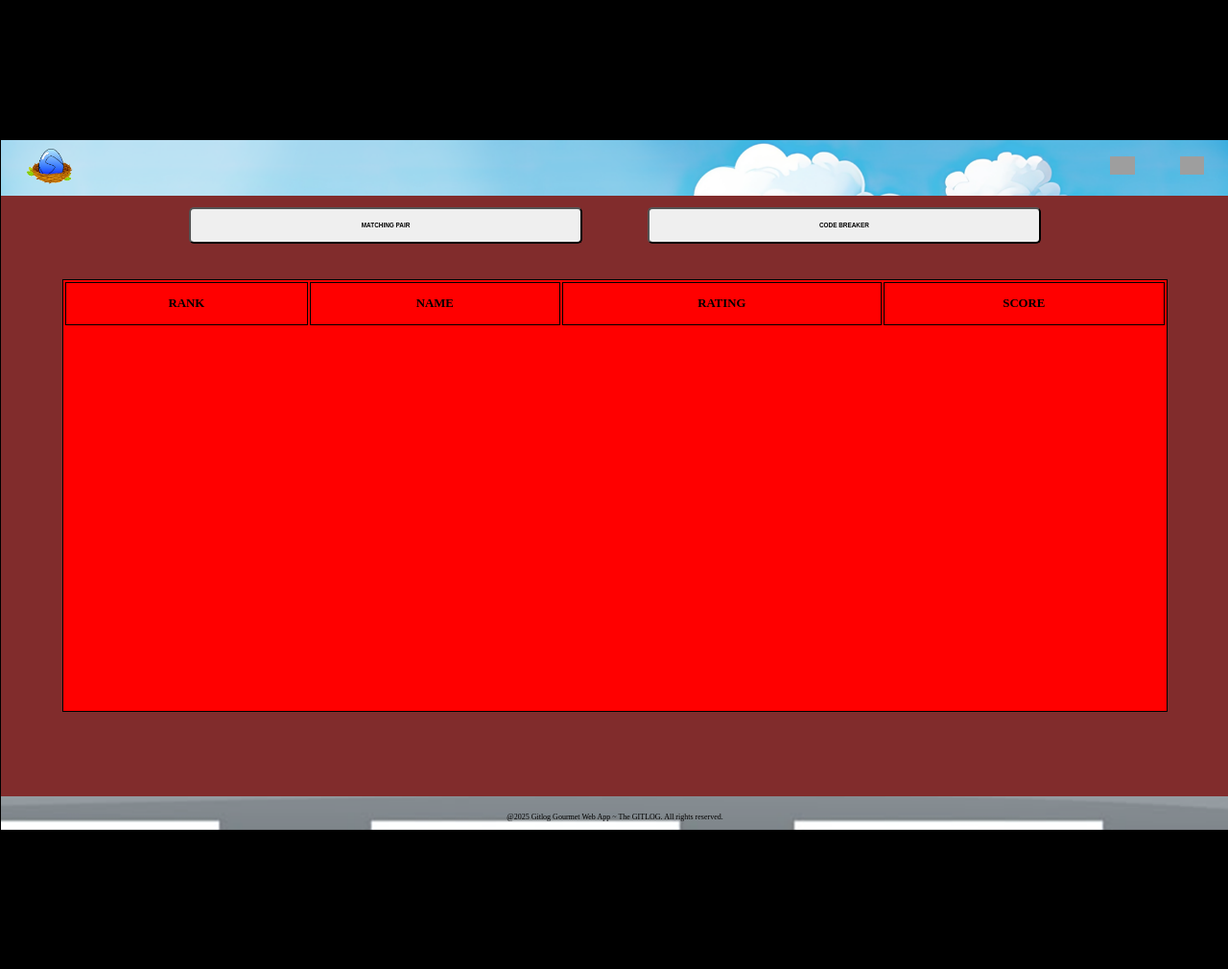
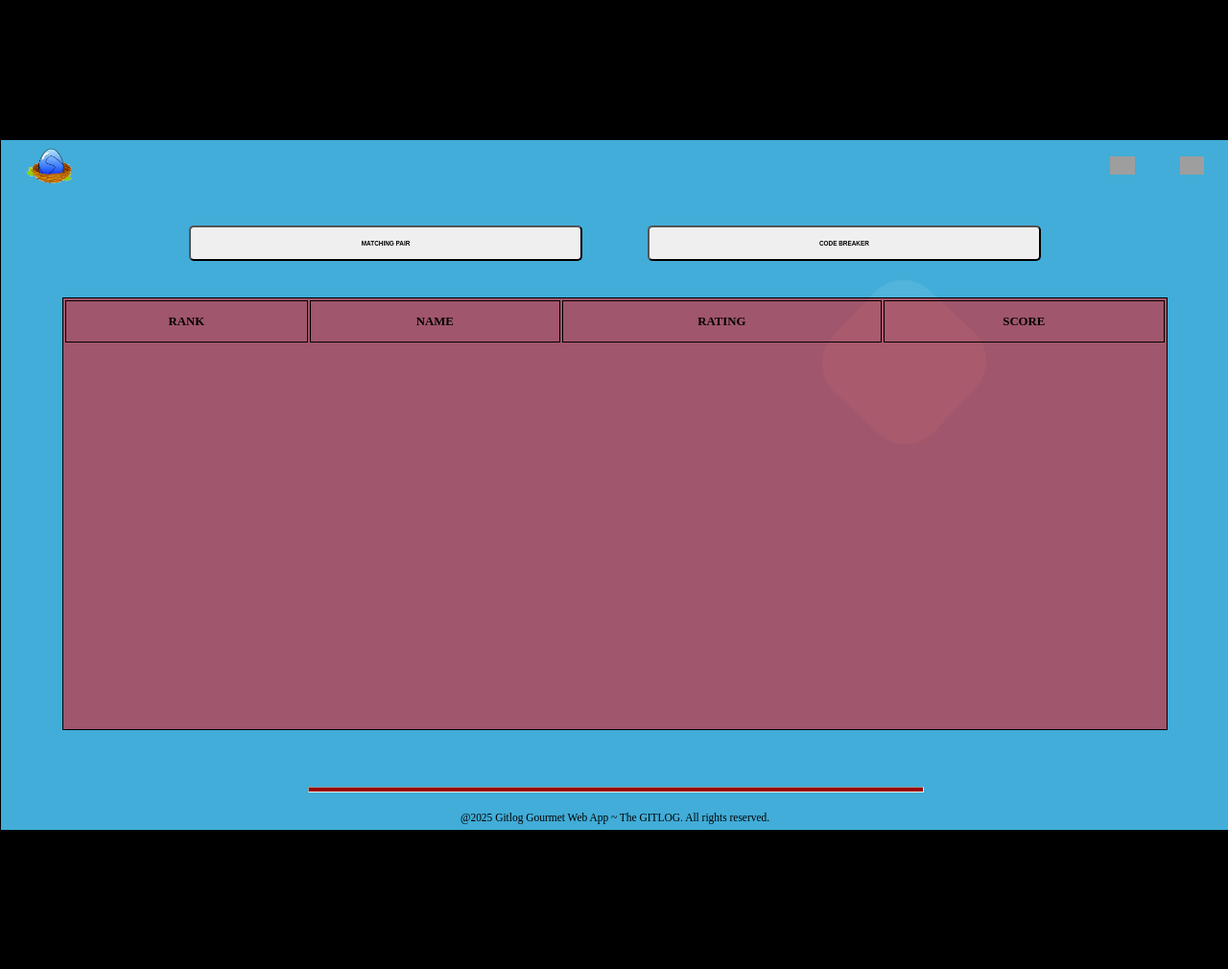
Before and after one commit to TheAmazingTurtle/126-final-project, a PHP site: page /leaderboard.html in a window 1280 px wide. Shown: the whole page at 96% size. Run offline with PHP 8.4, Linux system fonts and the light colour scheme; lists and menus that the app fills with data are empty; grey boxes are pictures that could not be loaded.

Commit message:
more adjust sa front

```diff
--- a/game1.html
+++ b/game1.html
@@ -50,7 +50,7 @@
                                 <h3>TIME ELAPSE:</h3>
                                 <p id="game1-time">0:00</p>
                             </div>
-                            <img id="timerGlassHour" src="https://media.istockphoto.com/id/1128826884/vector/no-image-vector-symbol-missing-available-icon-no-gallery-for-this-moment.jpg?s=612x612&w=0&k=20&c=390e76zN_TJ7HZHJpnI7jNl7UBpO3UP7hpR2meE1Qd4=">
+                            <img id="timerGlassHour" src="assets/images/hourglass.png">
                             <img id="powerUpJar" src="https://media.istockphoto.com/id/1128826884/vector/no-image-vector-symbol-missing-available-icon-no-gallery-for-this-moment.jpg?s=612x612&w=0&k=20&c=390e76zN_TJ7HZHJpnI7jNl7UBpO3UP7hpR2meE1Qd4=">
                     </div>
                     <div id="game1-center">
@@ -84,6 +84,9 @@
                     </div>
                 </div>
             </main>
+
+            <hr id="horizontal-line">
+
             <footer>
                 <p> @2025 Gitlog Gourmet Web App ~ The GITLOG. All rights reserved.</p>
             </footer>
--- a/game2.html
+++ b/game2.html
@@ -215,6 +215,9 @@
                     </div>
                 </div>
             </main>
+
+            <hr id="horizontal-line">
+
             <footer>
                 <p> @2025 Gitlog Gourmet Web App ~ The GITLOG. All rights reserved.</p>
             </footer>
--- a/home.html
+++ b/home.html
@@ -46,6 +46,7 @@
             </main>
 
 
+            <hr id="horizontal-line">
 
             <footer>
                 <p> @2025 Gitlog Gourmet Web App ~ The GITLOG. All rights reserved.</p>
--- a/leaderboard.html
+++ b/leaderboard.html
@@ -62,6 +62,9 @@
                     </div>
                 </div>
             </main>
+
+            <hr id="horizontal-line">
+
             <footer>
                 <p>@2025 Gitlog Gourmet Web App ~ The GITLOG. All rights reserved.</p>
             </footer>
@@ -71,8 +74,24 @@
 
         <div id="blackBackground"></div>
         <div id="whiteFadeIn_game"></div>
+        <ul class="background">
+            <li></li>
+            <li></li>
+            <li></li>
+            <li></li>
+            <li></li>
+            <li></li>
+            <li></li>
+            <li></li>
+            <li></li>
+            <li></li>
+        </ul>
+
+
 
     </div>
     <script src="leaderboard-script.js"></script>
+
+
 </body>
 </html>
--- a/styles.css
+++ b/styles.css
@@ -25,12 +25,31 @@
     /* overflow: hidden; */
     overflow: hidden;
 
-    background-image: url("assets/images/home-screen-bg.png");
     background-size: cover;        /* Ensures image covers the whole container */
     background-position: center;   /* Centers the image */
     background-repeat: no-repeat;
 
+
+    font-size: calc(1vw + 1vh);
+
+
 }
+
+
+.home-page #aspect-ratio-wrapper {
+    background-image: url("assets/images/home-screen-bg.png");
+
+}
+
+.game1-page #aspect-ratio-wrapper {
+    background-image: url("assets/images/game-screen-background.jpg");
+}
+
+.game2-page #aspect-ratio-wrapper {
+    background-image: url("assets/images/game2-screen-background.jpg");
+}
+
+
 
 #game-container {
     width: 100%;
@@ -626,9 +725,11 @@
 
 
     #leaderboard-content {
+        position: relative;
+        bottom: -3%;
         width: 100%;
         height: 100%;
-        background-color: #812c2c;
+        /* background-color: #812c2c; */
         display: flex;
         flex-direction: row;
         flex-direction: column;
@@ -763,12 +864,22 @@
             }
 
             #game1-board{
-                background-color: red;
+                background-color: rgba(255, 0, 0, 0.5);
             }
 
             #game2-board{
-                background-color: green;
+                background-color: rgb(0, 128, 0, 0.5);
             }
+}
+
+#horizontal-line {
+    position: absolute;
+    background-color: rgb(155, 2, 2);
+    width: 50%;
+    height: 0.5%;
+    bottom: 4%;
+    left: 25%
+
 }
 
 
@@ -1088,23 +1218,127 @@
         }
 
 
+        @keyframes housesHover {
+                0%   { transform: scale(1); }
+                30%  { transform: scale(0.8); }
+                100% { transform: scale(1.1); }
+            }
+
+@keyframes animate {
+    0%{
+        transform: translateY(0) rotate(0deg);
+        z-index: 1;
+        opacity: 1;
+        border-radius: 0;
+    }
+    100%{
+        transform: translateY(-1000px) rotate(720deg);
+        opacity: 0;
+        border-radius: 50%;
+        z-index: 1;
+    }
+}
+
+.leaderboard-page #game-container {
+    z-index: 2;
+    position: relative;
+}
+
+.background {
+    position: absolute;
+    width: 100%;
+    height: 100%;
+    top: 0;
+    left: 0;
+    margin: 0;
+    padding: 0;
+    z-index: 1;
+    background: #41add8;
+    overflow: hidden;
+}
+.background li {
+    position: absolute;
+    display: block;
+    list-style: none;
+    width: 20px;
+    height: 20px;
+    background: rgba(255, 255, 255, 0.2);
+    animation: animate 10s linear infinite;
+}
 
 
 
 
-
-
-
-
-
-
-
-
-
-
-
-
-
+.background li:nth-child(0) {
+    left: 36%;
+    width: 195px;
+    height: 195px;
+    bottom: -195px;
+    animation-delay: 1s;
+}
+.background li:nth-child(1) {
+    left: 68%;
+    width: 145px;
+    height: 145px;
+    bottom: -145px;
+    animation-delay: 1s;
+}
+.background li:nth-child(2) {
+    left: 72%;
+    width: 190px;
+    height: 190px;
+    bottom: -190px;
+    animation-delay: 10s;
+}
+.background li:nth-child(3) {
+    left: 43%;
+    width: 126px;
+    height: 126px;
+    bottom: -126px;
+    animation-delay: 15s;
+}
+.background li:nth-child(4) {
+    left: 2%;
+    width: 114px;
+    height: 114px;
+    bottom: -114px;
+    animation-delay: 8s;
+}
+.background li:nth-child(5) {
+    left: 47%;
+    width: 118px;
+    height: 118px;
+    bottom: -118px;
+    animation-delay: 24s;
+}
+.background li:nth-child(6) {
+    left: 61%;
+    width: 101px;
+    height: 101px;
+    bottom: -101px;
+    animation-delay: 8s;
+}
+.background li:nth-child(7) {
+    left: 46%;
+    width: 150px;
+    height: 150px;
+    bottom: -150px;
+    animation-delay: 35s;
+}
+.background li:nth-child(8) {
+    left: 23%;
+    width: 109px;
+    height: 109px;
+    bottom: -109px;
+    animation-delay: 22s;
+}
+.background li:nth-child(9) {
+    left: 62%;
+    width: 138px;
+    height: 138px;
+    bottom: -138px;
+    animation-delay: 25s;
+}
 
 
 
```
Also changed, not shown: other parts of styles.css (+133 -34 lines), assets/images/hourglass.png (added).
